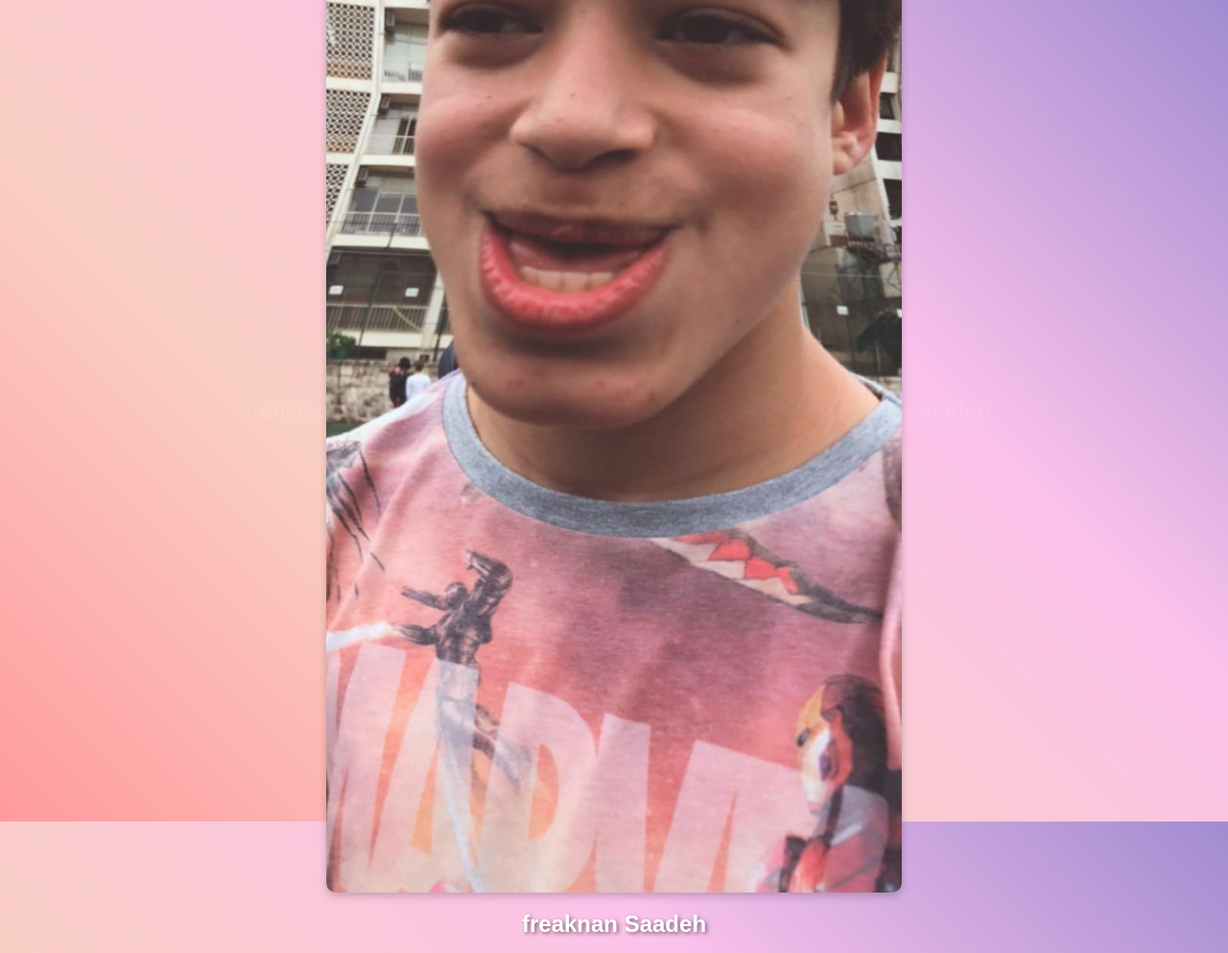
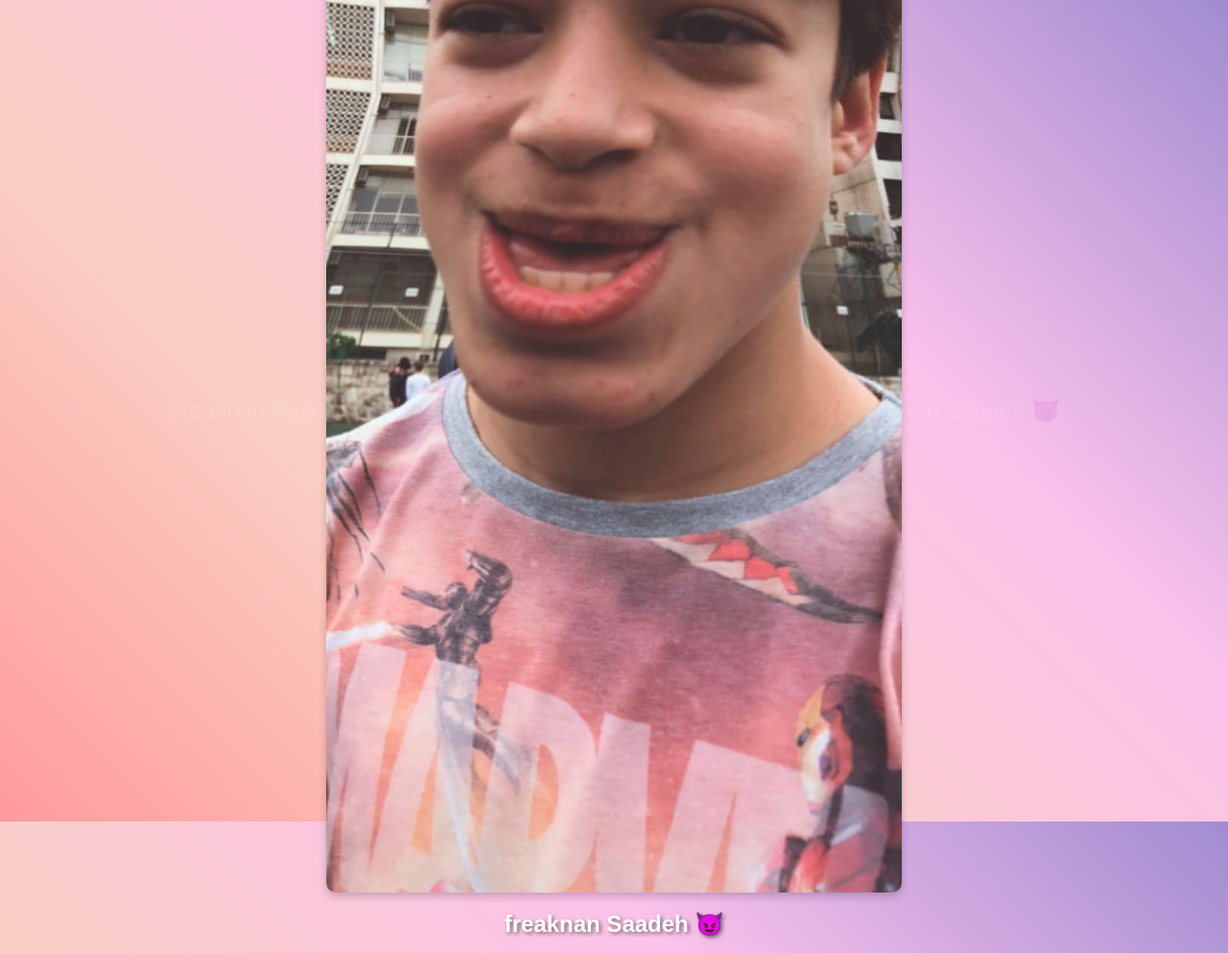
Before and after one commit to MahdiMounzer/freaknan-saadeh, a plain HTML site: page index.html in a window 1280 px wide. Shown: the whole page at 96% size. Drawn offline with Linux system fonts and the light colour scheme.

Commit message:
Update index.html

```diff
--- a/index.html
+++ b/index.html
@@ -21,7 +21,7 @@
         }
 
         body::before {
-            content: "Freaknan Saadeh Freaknan Saadeh Freaknan Saadeh Freaknan Saadeh";
+            content: "Freaknan Saadeh 😈 Freaknan Saadeh 😈 Freaknan Saadeh 😈 Freaknan Saadeh 😈";
             position: absolute;
             top: 0;
             left: 0;
@@ -72,7 +72,7 @@
 <body>
     <div class="content">
         <img src="WhatsApp Image 2025-03-24 at 3.12.16 PM.jpeg" alt="Image">
-        <h1>freaknan Saadeh</h1>
+        <h1>freaknan Saadeh 😈</h1>
     </div>
 </body>
 </html>
```
